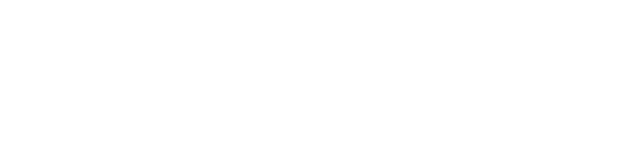
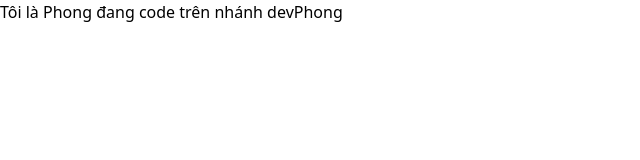
Before and after one commit to vunguyenkhanh/BCS14_BTCapstone, a website: page src/index.html in a window 1280 px wide. Shown: the whole page, without its empty margins (0-640 px from the left). Drawn offline with Linux system fonts and the light colour scheme.

Commit message:
vua tao nhanh devPhong va them noi dung moi

```diff
--- a/src/index.html
+++ b/src/index.html
@@ -33,5 +33,7 @@
     <!-- Main CSS -->
     <link rel="stylesheet" href="./output.css" />
   </head>
-  <body></body>
+  <body>
+    <h1>Tôi là Phong đang code trên nhánh devPhong</h1>
+  </body>
 </html>
```
